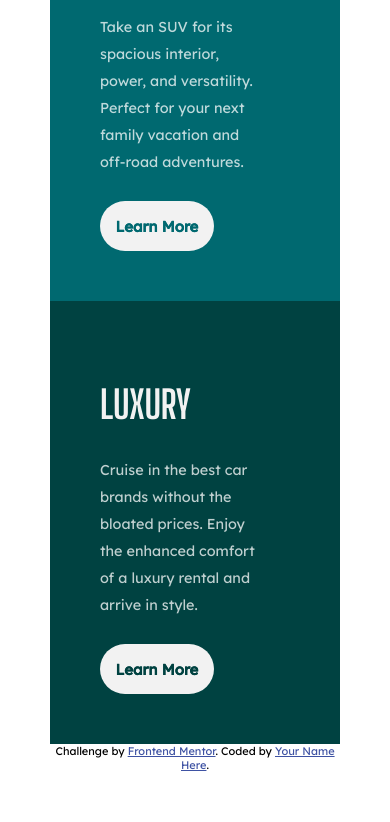
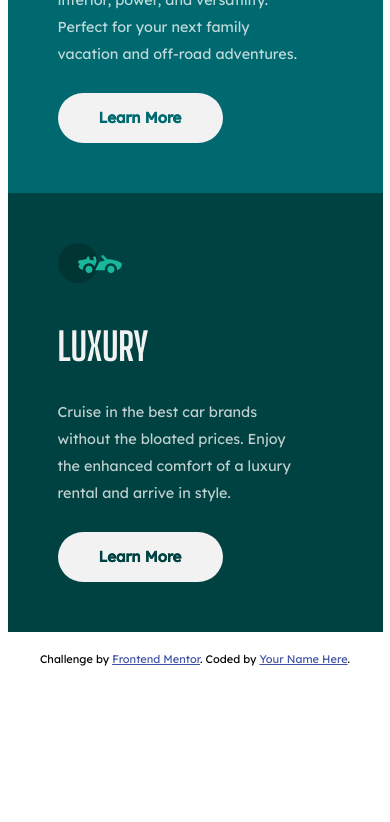
Before and after one commit to alejandrohoraczek/alejandrohoraczek.github.io, a plain HTML site: page index.html in a window 390 px wide. Shown: the part 735-1557 px from the top of the page. After the commit the page ends 1401 px from the top, so only its background shows below. Drawn offline with Linux system fonts and the light colour scheme.

Commit message:
Mobile done

```diff
--- a/index.html
+++ b/index.html
@@ -25,21 +25,21 @@
       <h2 class="card--title">Sedans</h2>
         <p class="card--ph">Choose a sedan for its affordability and excellent fuel economy. Ideal for cruising in the city
         or on your next road trip.</p>
-        <button class="button_cta--sedans"><span class="cta--text sedans">Learn More</span></button>
+        <button class="button_cta--sedans"><div class="cta--div"><span class="cta--text sedans">Learn More</span></div></button>
     </article>
     <article class="card suvs">
       <div class="suvs--img"></div>
       <h2 class="card--title">SUVs</h2>
         <p class="card--ph">Take an SUV for its spacious interior, power, and versatility. Perfect for your next family vacation
          and off-road adventures.</p>
-         <button class="button_cta--suvs"><span class="cta--text suvs">Learn More</span></button>
+         <button class="button_cta--suvs"><div class="cta--div"><span class="cta--text suvs">Learn More</span></div></button>
     </article>
     <article class="card luxury">
-      <div class="luxury--"></div>
+      <div class="luxury--img"></div>
       <h2 class="card--title">Luxury</h2>
       <p class="card--ph">Cruise in the best car brands without the bloated prices. Enjoy the enhanced comfort of a luxury
         rental and arrive in style.</p>
-        <button class="button_cta--luxury"><span class="cta--text luxury">Learn More</span></button>
+        <button class="button_cta--luxury"><div class="cta--div"><span class="cta--text luxury">Learn More</span></div></button>
     </article>
   </section>
 
--- a/style.css
+++ b/style.css
@@ -6,14 +6,13 @@
 }
 
 body{
-    padding: 50px;
 }
 
 .mainContainer{
     max-width: 375px;
     width: 100%;
     height: auto;
-    margin: auto;
+    margin: 50px auto 20px;
 }
 
 h2.card--title{
@@ -57,12 +56,49 @@ p.card--ph{
     border: none;
 }
 
-.button_cta:hover{
+.button_cta--sedans:hover{
+    width: 60%;
+    height: 50px;
+    background-color: transparent;
+    border: 2px solid hsl(0, 0%, 95%);
+    border-radius: 25px;
+
+}
+
+.button_cta--suvs:hover{
+    width: 60%;
+    height: 50px;
+    background-color: transparent;
+    border: 2px solid hsl(0, 0%, 95%);
+    border-radius: 25px;
+}
+
+.button_cta--luxury:hover{
+    width: 60%;
+    height: 50px;
+    background-color: transparent;
+    border: 2px solid hsl(0, 0%, 95%);
+    border-radius: 25px;
+}
+
+
+
+/*.button_cta:hover{
     background-color: transparent;
     border:2px solid hsl(0, 0%, 95%);
     color:  hsl(0, 0%, 95%);
     -webkit-background-clip: border-box;
+    cursor: pointer;
 
+}
+*/
+.cta--div{
+    width:100%;
+    height: 50px;
+}
+
+.cta--div:hover{
+    cursor: pointer;
 }
 
 .cta--text{
@@ -70,14 +106,16 @@ p.card--ph{
     font-size: 15px;
     background-size: cover;
     -webkit-background-clip: text;
-    width: 60%;
-    height: 50px;
+    position: relative;
+    justify-content: center;
     text-align: center;
-
+    display: block;
+    height: 65px;
+    padding-top:15px;
 }
 
 .cta--text:hover{
-    color:  hsl(0, 0%, 95%);
+    top: -2px;
 }
 
 .card{
@@ -89,6 +127,10 @@ p.card--ph{
 .sedans{
     background-color: hsl(31, 77%, 52%);
     color: hsl(31, 77%, 52%);
+}
+
+.sedans:hover{
+    color:hsl(0, 0%, 95%);
 }
 
 .sedans--img{
@@ -103,6 +145,10 @@ p.card--ph{
 .suvs{
     background-color:  hsl(184, 100%, 22%);
     color:  hsl(184, 100%, 22%);
+}
+
+.suvs:hover{
+    color:hsl(0, 0%, 95%);
 }
 
 .suvs--img{
@@ -120,6 +166,10 @@ p.card--ph{
 
 }
 
+.luxury:hover{
+    color:hsl(0, 0%, 95%);
+}
+
 .luxury--img{
     background-image: url(images/icon-luxury.svg);
     position: relative;
```
